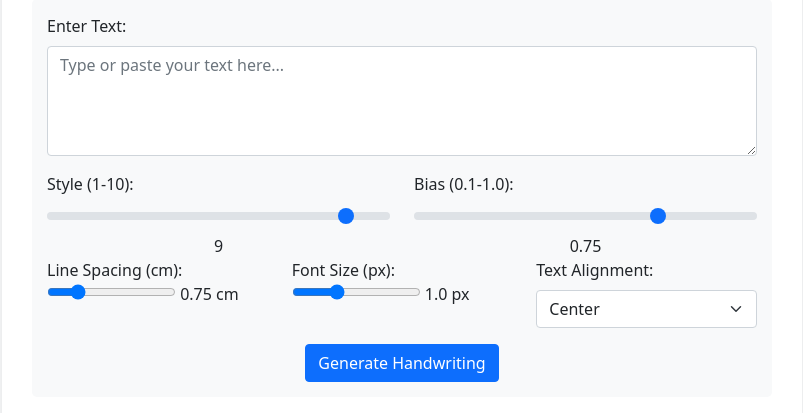
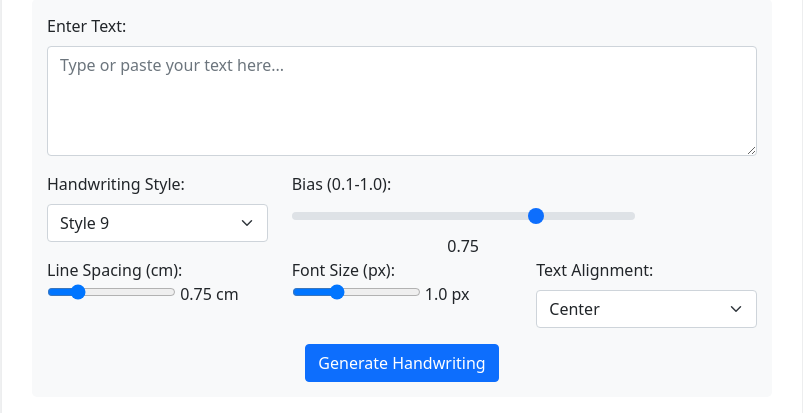
Before and after one commit to Murali1801/Handwriting-api, a plain HTML site: page static/index.html in a window 1280 px wide. Shown: the part 123-536 px from the top of the page, without its empty margins (238-1041 px from the left). Drawn offline with nearby package versions, Linux system fonts and the light colour scheme.

Commit message:
13 commit

```diff
--- a/static/index.html
+++ b/static/index.html
@@ -62,10 +62,23 @@
             </div>
 
             <div class="row">
-                <div class="col-md-6">
-                    <label for="style" class="form-label">Style (1-10):</label>
-                    <input type="range" class="form-range" id="style" min="1" max="10" value="9">
-                    <div class="text-center" id="styleValue">9</div>
+                <div class="col-md-4">
+                    <label for="style" class="form-label">Handwriting Style:</label>
+                    <select class="form-select" id="style">
+                        <option value="0">Style 0</option>
+                        <option value="1">Style 1</option>
+                        <option value="2">Style 2</option>
+                        <option value="3">Style 3</option>
+                        <option value="4">Style 4</option>
+                        <option value="5">Style 5</option>
+                        <option value="6">Style 6</option>
+                        <option value="7">Style 7</option>
+                        <option value="8">Style 8</option>
+                        <option value="9" selected>Style 9</option>
+                        <option value="10">Style 10</option>
+                        <option value="11">Style 11</option>
+                        <option value="12">Style 12</option>
+                    </select>
                 </div>
                 <div class="col-md-6">
                     <label for="bias" class="form-label">Bias (0.1-1.0):</label>
```
Also changed, not shown: 1 other file.
